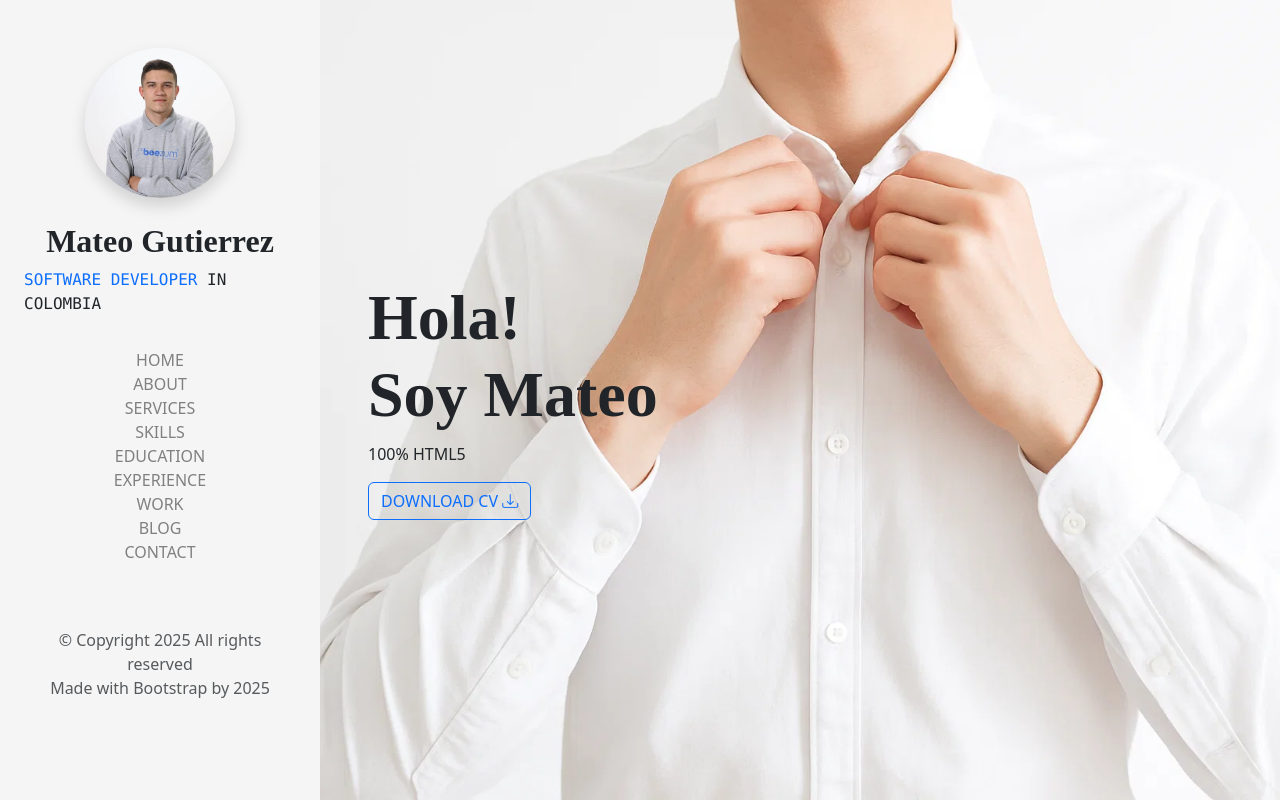
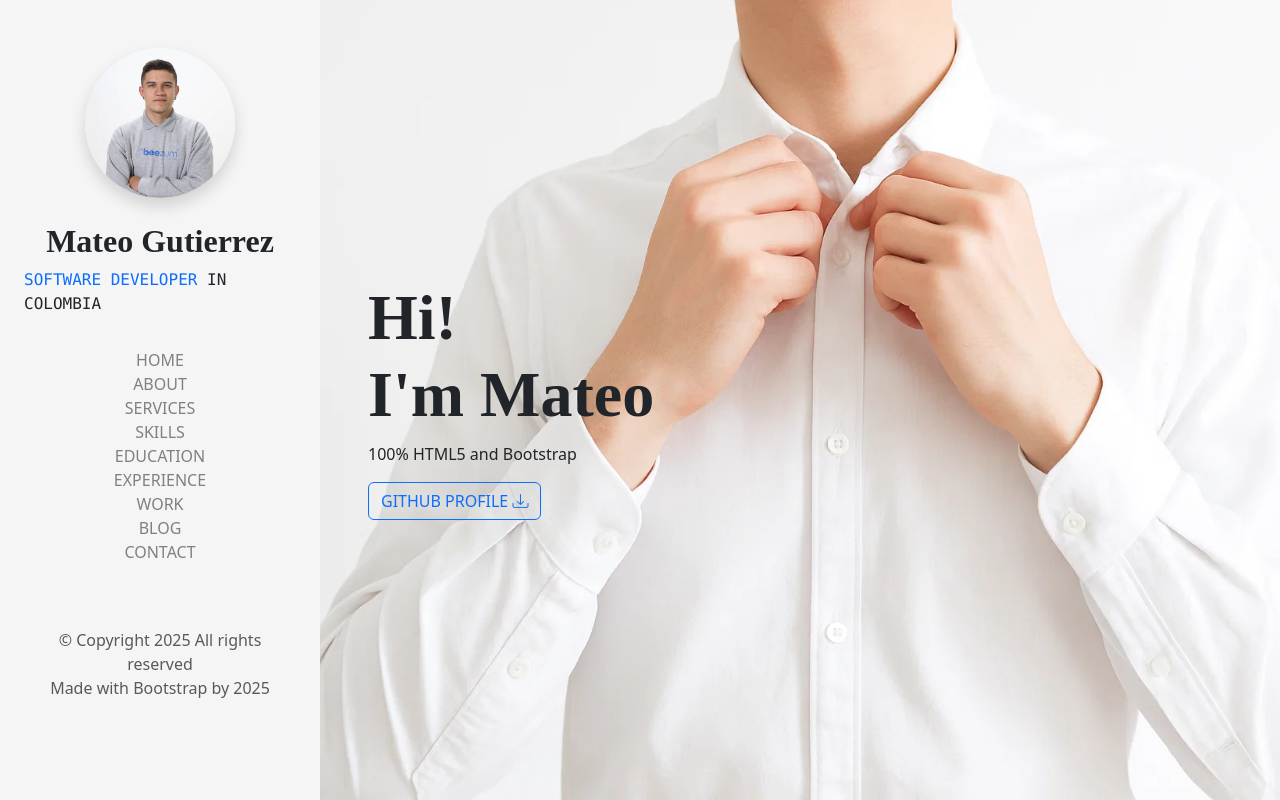
Before and after one commit to M1000GG/examen-9-css, a plain HTML site: page index.html in a window 1280 px wide. Drawn offline with nearby package versions, Linux system fonts and the light colour scheme.

Commit message:
H1 changed to English, button replaced 'DOWNLOAD CV' for 'GITHUB PROFILE'

```diff
--- a/index.html
+++ b/index.html
@@ -62,12 +62,12 @@
         </div>
         <div class="col-md-9 content d-flex align-items-center vh-100 p-5">
           <div>
-            <h1 class="fw-bold h1-text">Hola!<br>Soy Mateo</h1>
-            <p>100% HTML5</p>
+            <h1 class="fw-bold h1-text">Hi!<br>I'm Mateo</h1>
+            <p>100% HTML5 and Bootstrap</p>
             <a href="https://github.com/M1000GG" target="_blank" rel="noopener noreferrer">
             <button class="btn btn-outline-primary text-uppercase">
               <span class="mb-0">
-                Download CV <i class="bi bi-download"></i>
+                Github profile <i class="bi bi-download"></i>
               </span>
             </button>
             </a>
```
